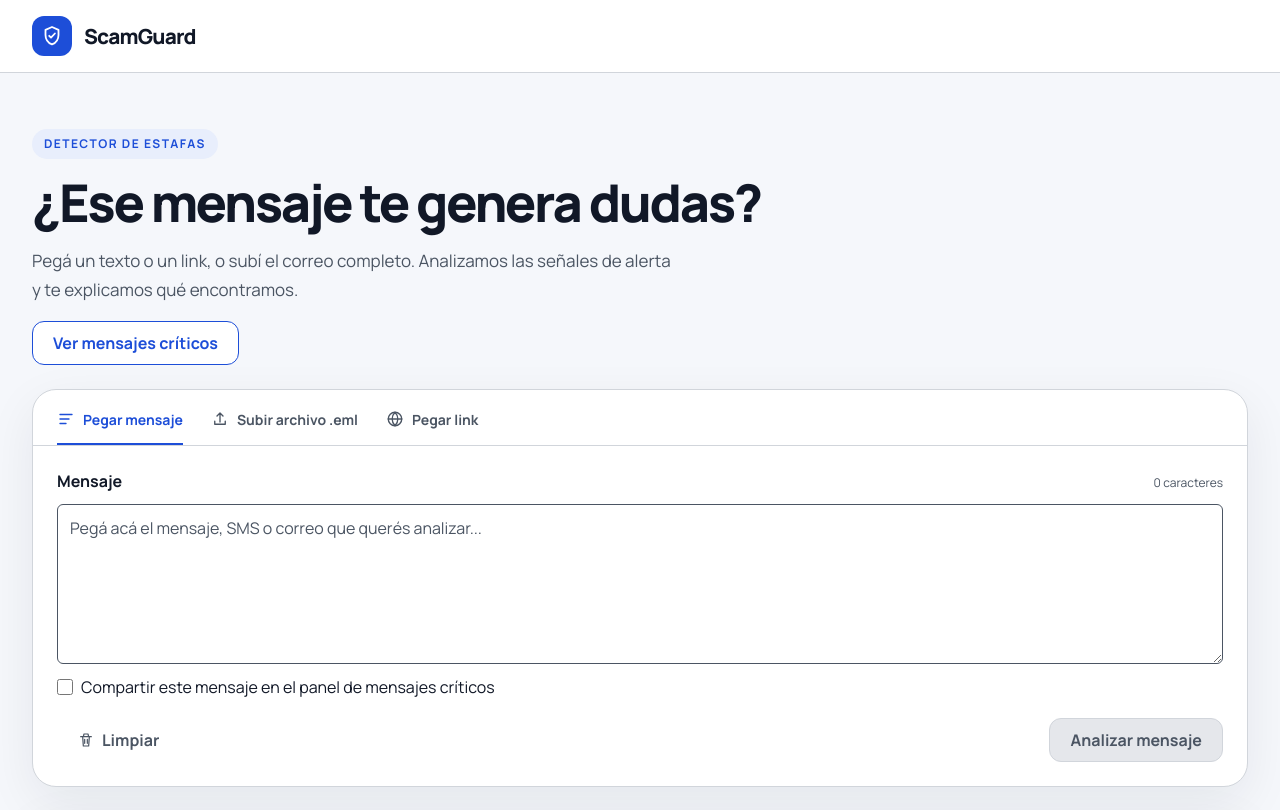
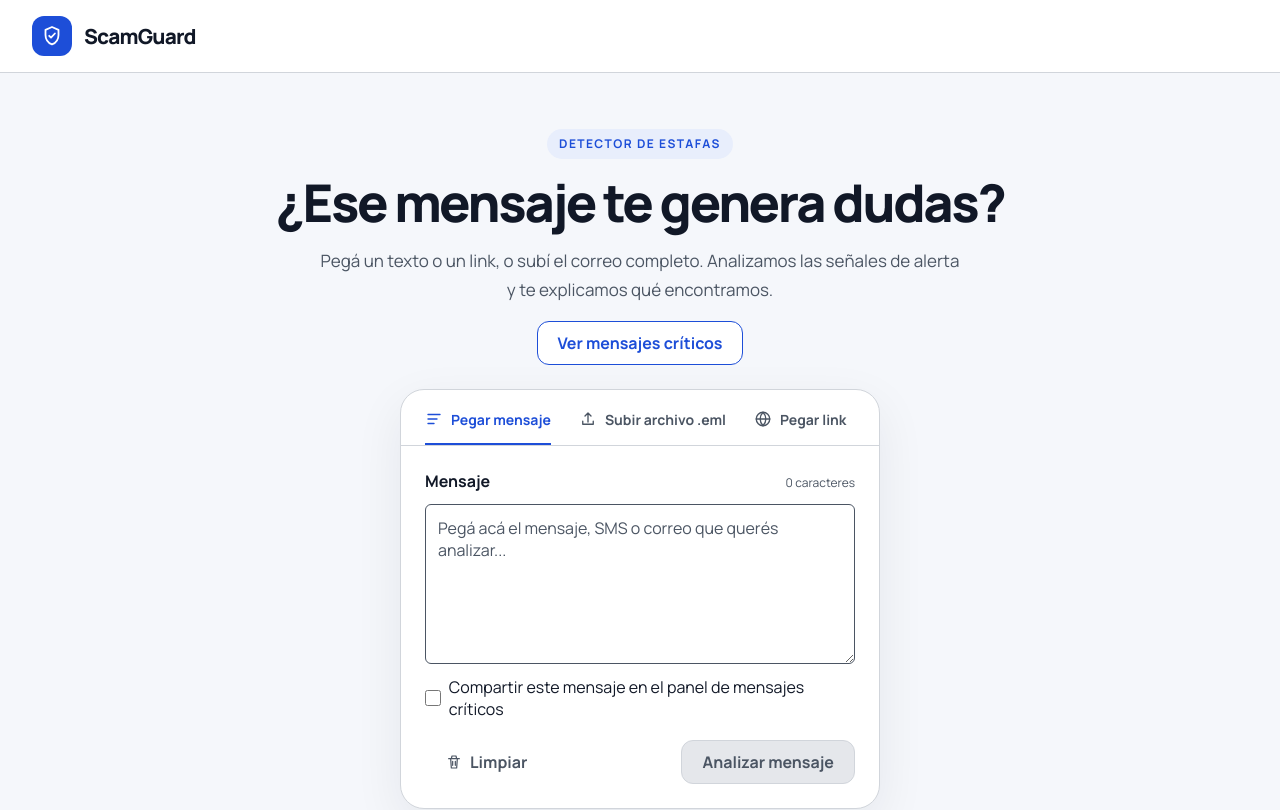
Before and after one commit to kearias-unlam/ScamGuard, a Next.js app: page / in a window 1280 px wide. Shown: the top 810 px of the page. Built offline with nearby package versions, Linux system fonts and the light colour scheme.

Commit message:
feat(US-8.2): narrow centered column and centered hero (#95)

```diff
--- a/src/app/globals.css
+++ b/src/app/globals.css
@@ -98,13 +98,19 @@ h1 {
   }
 }
 
-/* Hero (US-5.1): eyebrow, heading, intro, and the link to the panel. */
+/* Hero (US-5.1): eyebrow, heading, intro, and the link to the panel; centered above the column (US-8.2). */
 .hero {
   display: flex;
   flex-direction: column;
-  align-items: flex-start;
+  align-items: center;
   gap: 1rem;
+  text-align: center;
   max-width: 47.5rem;
+}
+
+/* .button aligns itself to the start; the hero's panel-link is centered with the rest of the hero (US-8.2). */
+.hero .button {
+  align-self: center;
 }
 
 .hero__eyebrow {
@@ -138,9 +144,11 @@ h1 {
   }
 }
 
-/* Home layout (US-8.1): hero, input card, and result column stacked in one column at every width. */
+/* Home layout (US-8.1): hero, input card, and result column stacked in one column at every width,
+   centered horizontally (US-8.2). */
 .home {
   display: grid;
+  justify-items: center;
   gap: 1.5rem;
 }
 
@@ -197,6 +205,15 @@ h1 {
   flex-direction: column;
   gap: 1rem;
   min-width: 0;
+}
+
+/* Home layout (US-8.2): the input card and the result column share one narrow width, at most a third of the
+   viewport but never under 30rem, and the full available width on narrow screens. border-box so padding and
+   borders are inside that width and both cards measure the same. */
+.card.input-card,
+.result-column {
+  box-sizing: border-box;
+  width: min(100%, max(33.333vw, 30rem));
 }
 
 .result-column__header {
```
Also changed, not shown: 1 other file (tests, documents, lock files or other folders).
